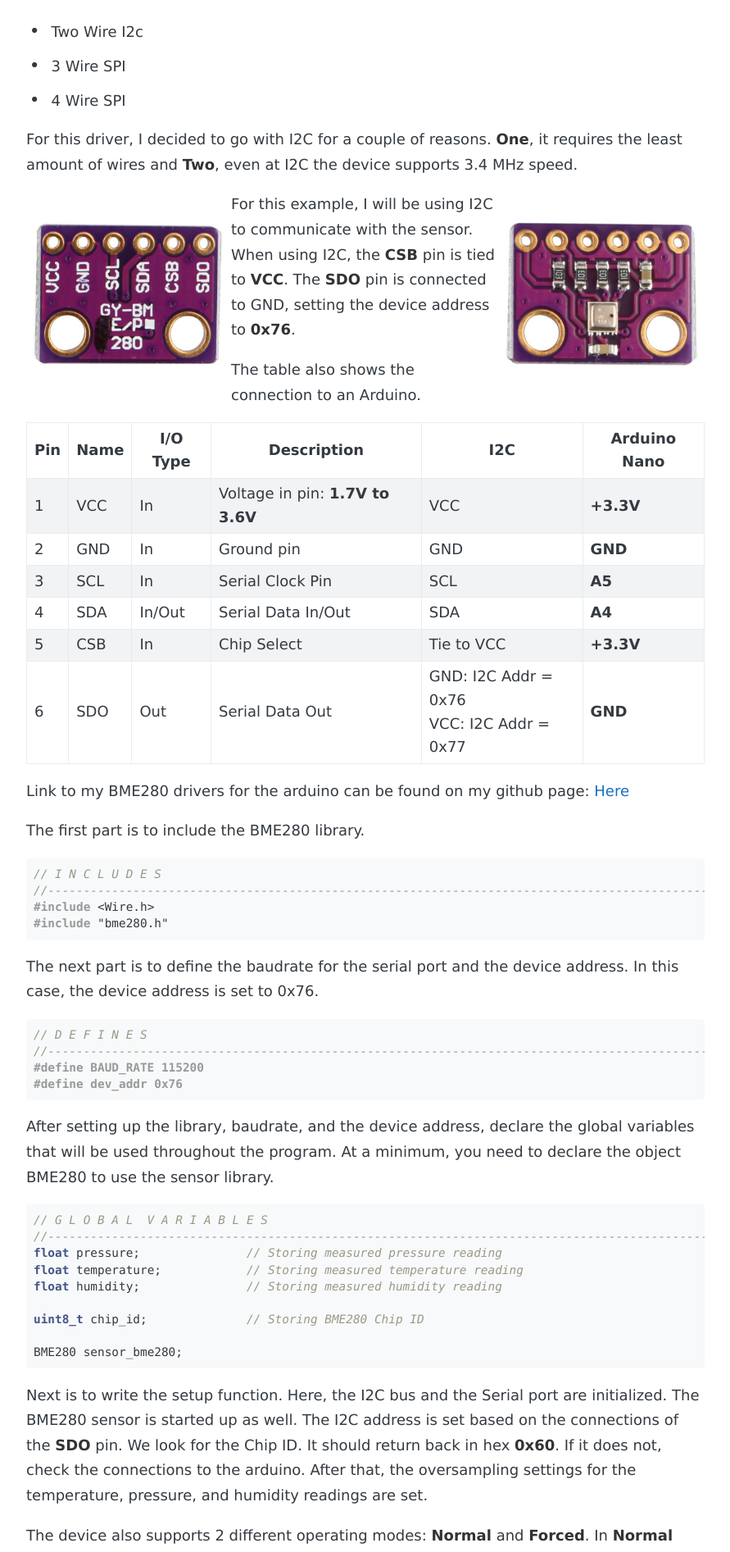
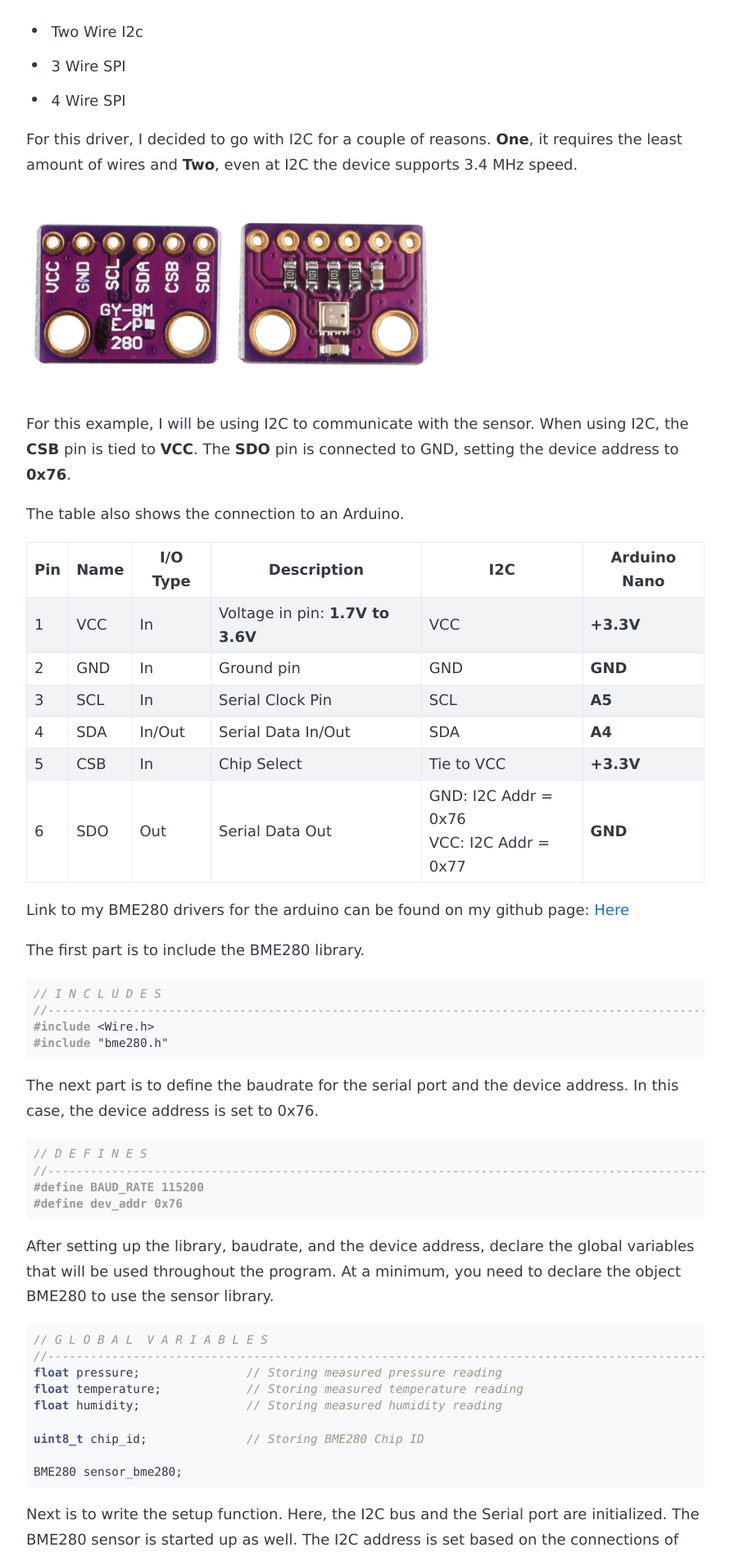
Before and after one commit to hshah89/hshah89.github.io, a Jekyll site: the page built from _posts/2019-10-12-bme280-arduino.md, in a window 1280 px wide. Shown: the part 552-2445 px from the top of the page at 82% size, without its empty margins (194-1085 px from the left). Built offline with Jekyll 4.4.1, drawn with Linux system fonts in a browser that asks for light colours; some web fonts are replaced.

Commit message:
Update 2019-10-12-bme280-arduino.md

```diff
--- a/_posts/2019-10-12-bme280-arduino.md
+++ b/_posts/2019-10-12-bme280-arduino.md
@@ -22,7 +22,7 @@ For this driver, I decided to go with I2C for a couple of reasons. **One**, it r
 
 
 
-<img src="{{ "/images/bme280_arduino_driver/bme280_back.jpg" | prepend: site.baseurl }}" width="250px" height="250px" align="left"> <img src="{{ "/images/bme280_arduino_driver/bme280_front.jpg" | prepend: site.baseurl }}" width="250px" height="250px" align="right">
+<img src="{{ "/images/bme280_arduino_driver/bme280_back.jpg" | prepend: site.baseurl }}" width="250px" height="250px" align="left"> <img src="{{ "/images/bme280_arduino_driver/bme280_front.jpg" | prepend: site.baseurl }}" width="250px" height="250px" align="middle">
 
 For this example, I will be using I2C to communicate with the sensor. When using I2C, the **CSB** pin is tied to **VCC**. The **SDO** pin is connected to GND, setting the device address to **0x76**.
 
```
